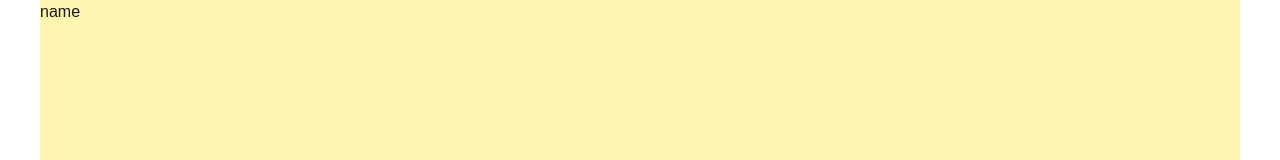
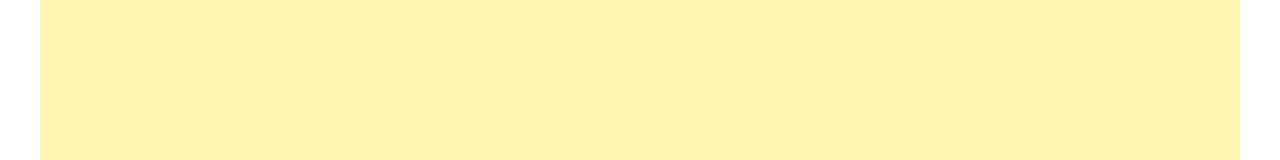
Before and after one commit to Liamns/dangle, a Next.js app: page / in a window 1280 px wide. Shown: the top 160 px of the page. Built offline with nearby package versions, Linux system fonts and the light colour scheme.

Commit message:
250306
폰트, wrapper 정리 중

```diff
--- a/src/app/globals.css
+++ b/src/app/globals.css
@@ -14,7 +14,7 @@
 body {
   color: var(--foreground);
   background: var(--background);
-  font-family: Arial, Helvetica, sans-serif;
+  font-family: var(--inter);
   -webkit-font-smoothing: antialiased;
   -moz-osx-font-smoothing: grayscale;
 }
@@ -29,3 +29,7 @@
   color: inherit;
   text-decoration: none;
 }
+
+.jalnan {
+  font-family: var(--jalnan), sans-serif;
+}
--- a/src/app/layout.tsx
+++ b/src/app/layout.tsx
@@ -1,19 +1,9 @@
 import type { Metadata } from "next";
-import { Geist, Geist_Mono, Inter } from "next/font/google";
+import { Inter } from "next/font/google";
 import localFont from "next/font/local";
 import "./globals.css";
-import styles from "@/shared/styles/wrapper.module.css";
 import classNames from "classnames";
-
-const geistSans = Geist({
-  variable: "--font-geist-sans",
-  subsets: ["latin"],
-});
-
-const geistMono = Geist_Mono({
-  variable: "--font-geist-mono",
-  subsets: ["latin"],
-});
+import { Wrapper } from "@/shared/components/wrapper";
 
 const inter = Inter({
   variable: "--inter",
@@ -36,17 +26,13 @@
 }: Readonly<{
   children: React.ReactNode;
 }>) {
-  const className = classNames(
-    styles.wrapper,
-    inter.variable,
-    geistSans.variable,
-    geistMono.variable,
-    jalnan.variable
-  );
+  const className = classNames(inter.variable, jalnan.variable);
 
   return (
     <html lang="en">
-      <body className={className}>{children}</body>
+      <body className={className}>
+        <Wrapper>{children}</Wrapper>
+      </body>
     </html>
   );
 }
--- a/src/app/page.tsx
+++ b/src/app/page.tsx
@@ -3,13 +3,14 @@
 import styles from "./page.module.css";
 import gradients from "@/shared/styles/gradients.module.css";
 import classNames from "classnames";
+import { InnerWrapper } from "@/shared/components/wrapper";
 
 export default function Home() {
-  const outer = classNames(wrappers.innerWrapper, gradients.mainGradient);
-
   return (
-    <div className={outer}>
-      <h1>name</h1>
-    </div>
+    <InnerWrapper>
+      <div className="flex flex-row items-center justify-center h-screen">
+        main
+      </div>
+    </InnerWrapper>
   );
 }
--- /dev/null
+++ b/src/shared/components/wrapper.tsx
@@ -0,0 +1,17 @@
+import styles from "../styles/wrapper.module.css";
+import gradients from "../styles/gradients.module.css";
+import classNames from "classnames";
+
+export const Wrapper = ({
+  children,
+}: Readonly<{ children: React.ReactNode }>) => {
+  return <div className={styles.wrapper}>{children}</div>;
+};
+
+export const InnerWrapper = ({
+  children,
+}: Readonly<{ children: React.ReactNode }>) => {
+  const classes = classNames(styles.innerWrapper, gradients.mainGradient);
+
+  return <div className={classes}>{children}</div>;
+};
--- /dev/null
+++ b/src/shared/styles/modal.module.css
@@ -0,0 +1,3 @@
+.botton {
+  width: 100%;
+}
--- a/src/shared/styles/wrapper.module.css
+++ b/src/shared/styles/wrapper.module.css
@@ -3,6 +3,7 @@
   margin: 0 auto;
   width: 100vw;
   height: 100dvh;
+  overflow: hidden;
 }
 
 .innerWrapper {
```
